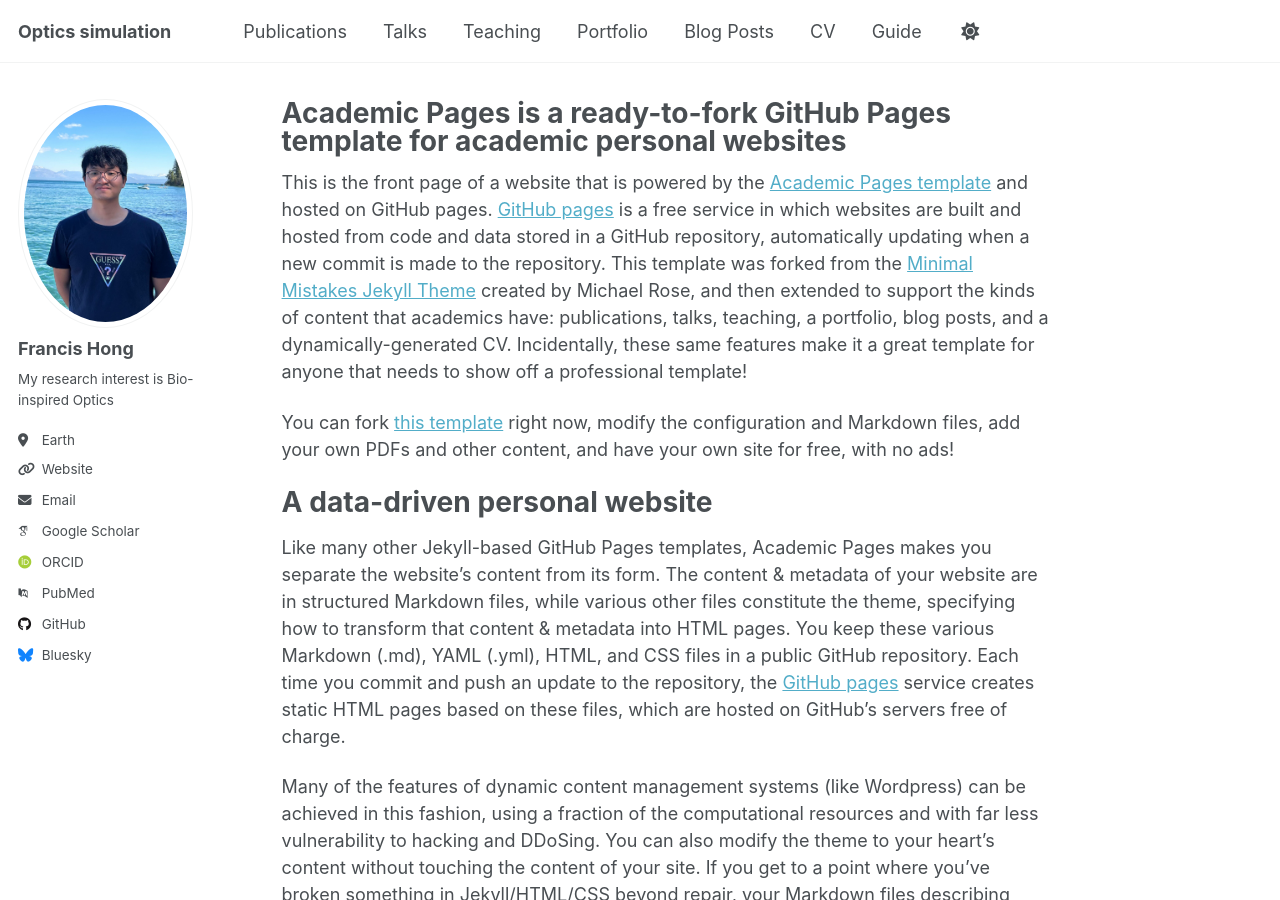
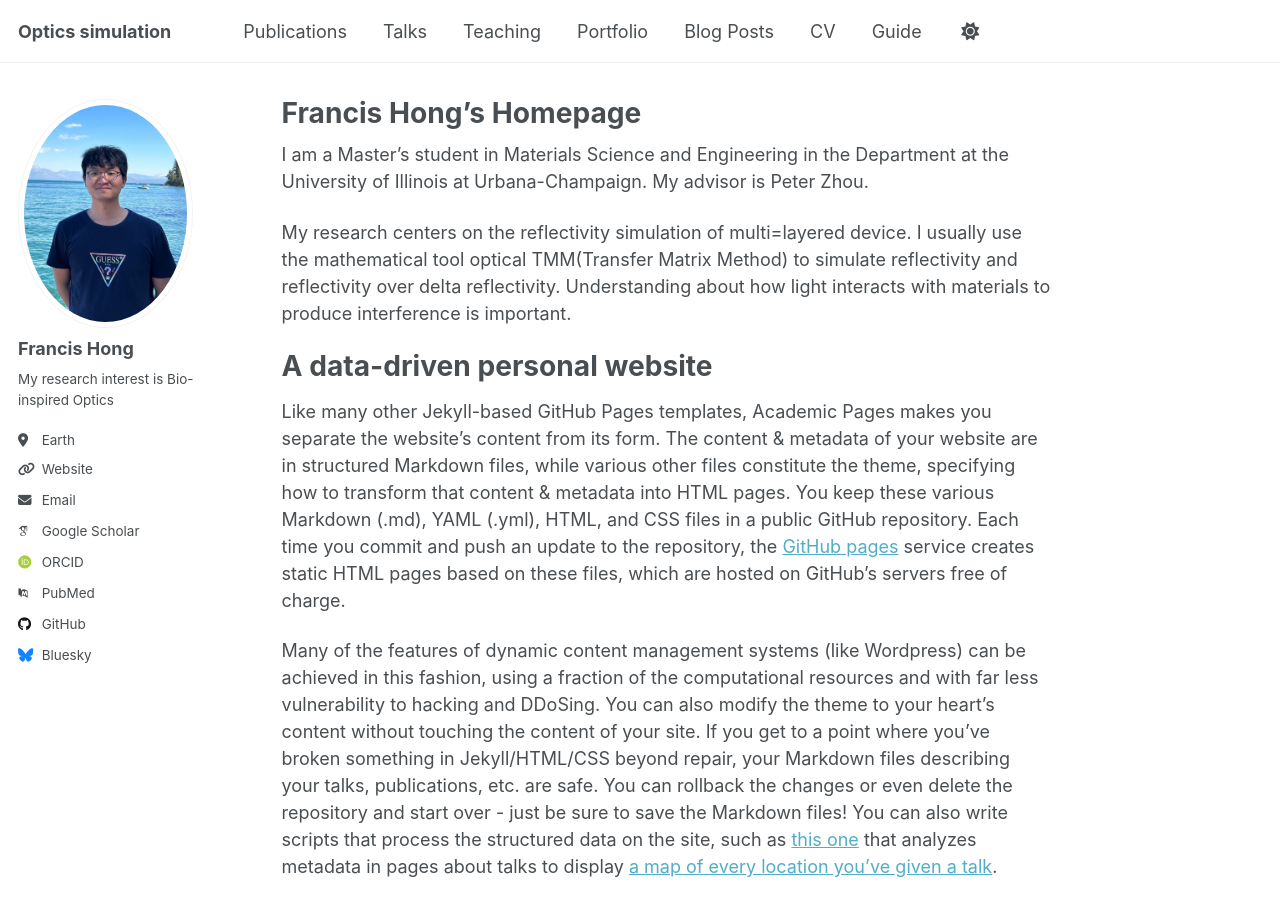
Before and after one commit to Fhong10/flhong03.github-io, a Jekyll site: the page built from _pages/about.md, in a window 1280 px wide and 900 px high. Built offline with Jekyll 4.4.1, drawn with Linux system fonts in a browser that asks for light colours; some web fonts are replaced; a script that is not in the unit is left out.

Commit message:
Update about.md

```diff
--- a/_pages/about.md
+++ b/_pages/about.md
@@ -1,15 +1,15 @@
 ---
 permalink: /
-title: "Academic Pages is a ready-to-fork GitHub Pages template for academic personal websites"
+title: "Francis Hong's Homepage"
 author_profile: true
 redirect_from:
   - /about/
   - /about.html
 ---
 
-This is the front page of a website that is powered by the [Academic Pages template](https://github.com/academicpages/academicpages.github.io) and hosted on GitHub pages. [GitHub pages](https://pages.github.com) is a free service in which websites are built and hosted from code and data stored in a GitHub repository, automatically updating when a new commit is made to the repository. This template was forked from the [Minimal Mistakes Jekyll Theme](https://mmistakes.github.io/minimal-mistakes/) created by Michael Rose, and then extended to support the kinds of content that academics have: publications, talks, teaching, a portfolio, blog posts, and a dynamically-generated CV. Incidentally, these same features make it a great template for anyone that needs to show off a professional template!
+I am a Master's student in Materials Science and Engineering in the Department at the University of Illinois at Urbana-Champaign. My advisor is Peter Zhou.
 
- You can fork [this template](https://github.com/academicpages/academicpages.github.io) right now, modify the configuration and Markdown files, add your own PDFs and other content, and have your own site for free, with no ads!
+My research centers on the reflectivity simulation of multi=layered device. I usually use the mathematical tool optical TMM(Transfer Matrix Method) to simulate reflectivity and reflectivity over delta reflectivity. Understanding about how light interacts with materials to produce interference is important.
 
 A data-driven personal website
 ======
```
